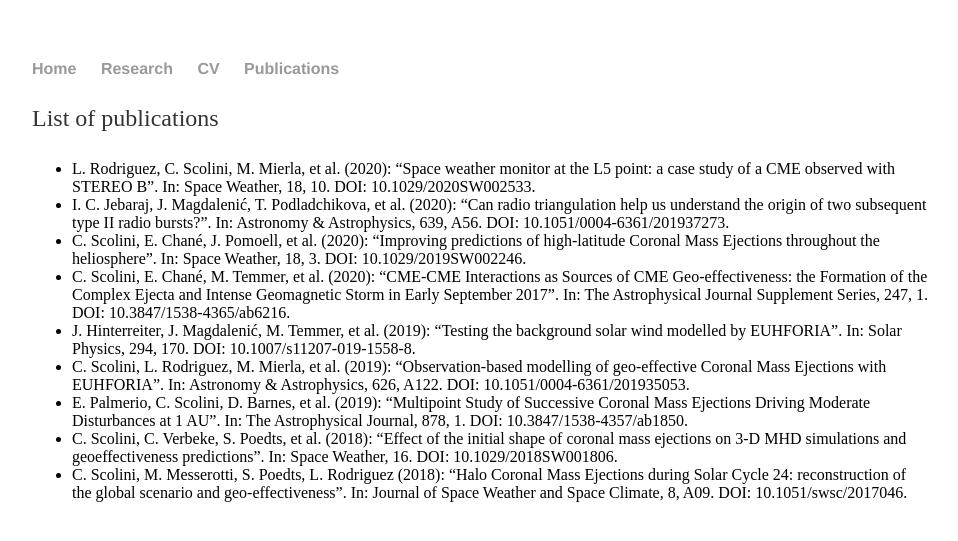
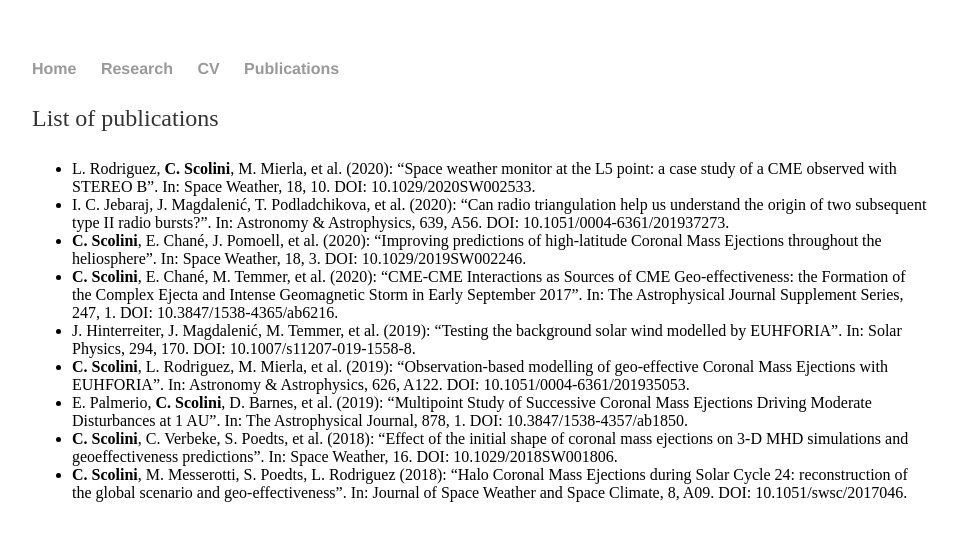
Before and after one commit to scolini/scolini.github.io, a Jekyll site: the page built from publications/index.html, in a window 1280 px wide. Shown: the top 541 px of the page, without its empty margins (160-1118 px from the left). Built offline with Jekyll 4.4.1, drawn with Linux system fonts in a browser that asks for light colours.

```diff
--- a/publications/index.html
+++ b/publications/index.html
@@ -6,13 +6,13 @@ title: Camilla Scolini
   <p>List of publications</p>
 
   <ul>
-    <li>L. Rodriguez, C. Scolini, M. Mierla, et al. (2020): “Space weather monitor at the L5 point: a case study of a CME observed with STEREO B”. In: Space Weather, 18, 10. DOI: 10.1029/2020SW002533.</li>
+    <li>L. Rodriguez, <b>C. Scolini</b>, M. Mierla, et al. (2020): “Space weather monitor at the L5 point: a case study of a CME observed with STEREO B”. In: Space Weather, 18, 10. DOI: 10.1029/2020SW002533.</li>
     <li>I. C. Jebaraj, J. Magdalenić, T. Podladchikova, et al. (2020): “Can radio triangulation help us understand the origin of two subsequent type II radio bursts?”. In: Astronomy & Astrophysics, 639, A56. DOI: 10.1051/0004-6361/201937273.</li>
-    <li>C. Scolini, E. Chané, J. Pomoell, et al. (2020): “Improving predictions of high-latitude Coronal Mass Ejections throughout the heliosphere”. In: Space Weather, 18, 3. DOI: 10.1029/2019SW002246.</li>
-    <li>C. Scolini, E. Chané, M. Temmer, et al. (2020): “CME-CME Interactions as Sources of CME Geo-effectiveness: the Formation of the Complex Ejecta and Intense Geomagnetic Storm in Early September 2017”. In: The Astrophysical Journal Supplement Series, 247, 1. DOI: 10.3847/1538-4365/ab6216.</li>
+    <li><b>C. Scolini</b>, E. Chané, J. Pomoell, et al. (2020): “Improving predictions of high-latitude Coronal Mass Ejections throughout the heliosphere”. In: Space Weather, 18, 3. DOI: 10.1029/2019SW002246.</li>
+    <li><b>C. Scolini</b>, E. Chané, M. Temmer, et al. (2020): “CME-CME Interactions as Sources of CME Geo-effectiveness: the Formation of the Complex Ejecta and Intense Geomagnetic Storm in Early September 2017”. In: The Astrophysical Journal Supplement Series, 247, 1. DOI: 10.3847/1538-4365/ab6216.</li>
     <li>J. Hinterreiter, J. Magdalenić, M. Temmer, et al. (2019): “Testing the background solar wind modelled by EUHFORIA”. In: Solar Physics, 294, 170. DOI: 10.1007/s11207-019-1558-8.</li>
-    <li>C. Scolini, L. Rodriguez, M. Mierla, et al. (2019): “Observation-based modelling of geo-effective Coronal Mass Ejections with EUHFORIA”. In: Astronomy & Astrophysics, 626, A122. DOI: 10.1051/0004-6361/201935053.</li>
-    <li>E. Palmerio, C. Scolini, D. Barnes, et al. (2019): “Multipoint Study of Successive Coronal Mass Ejections Driving Moderate Disturbances at 1 AU”. In: The Astrophysical Journal, 878, 1. DOI: 10.3847/1538-4357/ab1850.</li>
-    <li>C. Scolini, C. Verbeke, S. Poedts, et al. (2018): “Effect of the initial shape of coronal mass ejections on 3-D MHD simulations and geoeffectiveness predictions”. In: Space Weather, 16. DOI: 10.1029/2018SW001806.</li>
-    <li>C. Scolini, M. Messerotti, S. Poedts, L. Rodriguez (2018): “Halo Coronal Mass Ejections during Solar Cycle 24: reconstruction of the global scenario and geo-effectiveness”. In: Journal of Space Weather and Space Climate, 8, A09. DOI: 10.1051/swsc/2017046.</li>
+    <li><b>C. Scolini</b>, L. Rodriguez, M. Mierla, et al. (2019): “Observation-based modelling of geo-effective Coronal Mass Ejections with EUHFORIA”. In: Astronomy & Astrophysics, 626, A122. DOI: 10.1051/0004-6361/201935053.</li>
+    <li>E. Palmerio, <b>C. Scolini</b>, D. Barnes, et al. (2019): “Multipoint Study of Successive Coronal Mass Ejections Driving Moderate Disturbances at 1 AU”. In: The Astrophysical Journal, 878, 1. DOI: 10.3847/1538-4357/ab1850.</li>
+    <li><b>C. Scolini</b>, C. Verbeke, S. Poedts, et al. (2018): “Effect of the initial shape of coronal mass ejections on 3-D MHD simulations and geoeffectiveness predictions”. In: Space Weather, 16. DOI: 10.1029/2018SW001806.</li>
+    <li><b>C. Scolini</b>, M. Messerotti, S. Poedts, L. Rodriguez (2018): “Halo Coronal Mass Ejections during Solar Cycle 24: reconstruction of the global scenario and geo-effectiveness”. In: Journal of Space Weather and Space Climate, 8, A09. DOI: 10.1051/swsc/2017046.</li>
   </ul>
```
